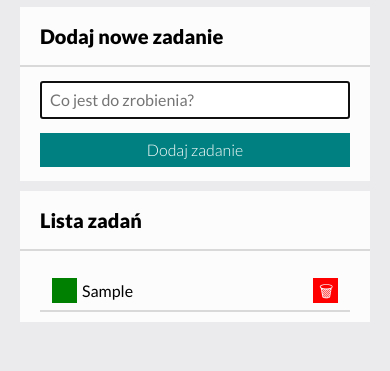
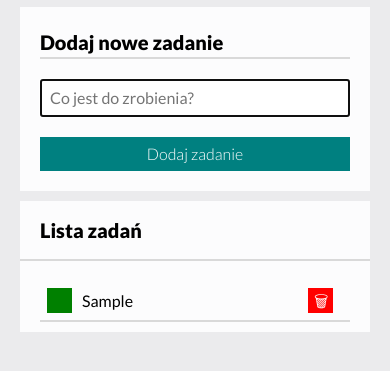
Before and after one commit to HubertKlimczyk/to-do-list, a plain HTML site: page index.html in a window 390 px wide. Both pictures are taken after typing "Sample" into the empty fields and a click on the button "Dodaj zadanie". Shown: the part 101-472 px from the top of the page. Drawn offline with nearby package versions, Linux system fonts and the light colour scheme.

Commit message:
css style changed

```diff
--- a/CSS/form.css
+++ b/CSS/form.css
@@ -4,6 +4,8 @@
     grid-template-columns: 1fr auto;
     align-items: center;
     justify-content: space-around;
+    padding: 20px;
+    grid-gap: 20px;
 }
 
 .form__header {
@@ -12,14 +14,12 @@
     font-weight: 800;
     align-self: center;
     border-bottom: 2px solid hsl(0deg 0% 85.19%);
-    padding: 14px 20px;
 }
 
 .form__input {
     grid-column-start: 1;
     grid-column-end: 2;
     padding: 8px;
-    margin: 14px 20px;
 }
 
 .form__button {
@@ -28,11 +28,11 @@
     border: none;
     font-weight: 300;
     padding: 8px;
-    margin-right: 20px;
+    cursor: pointer;
 }
 
 .form__button:active {
-    box-shadow: inset 0px 0px 1px 1px hsl(0, 0%, 0%);
+    border: 2px solid black;
     border-radius: 2px;
 }
 
@@ -40,9 +40,4 @@
     .form {
         grid-template-columns: 1fr;
     }
-
-    .form__button {
-        margin-left: 20px;
-        margin-bottom: 14px;
-    }
 }
--- a/CSS/list.css
+++ b/CSS/list.css
@@ -13,7 +13,7 @@
 
 .list__container {
     background-color: hsl(240, 33%, 99%);
-    min-height: 50px;
+    min-height: 30px;
 }
 
 .list__ul {
@@ -34,12 +34,13 @@
     width: 25px;
     height: 25px;
     border: none;
+    cursor: pointer;
     color: hsl(240, 33%, 99%);
-    margin: 0 5px;
+    margin: 0;
 }
 
 .list__button:active {
-    box-shadow: inset 0px 0px 0px 1px hsl(0, 0%, 0%);
+    border: 2px solid black;
     border-radius: 2px;
 }
 
```
